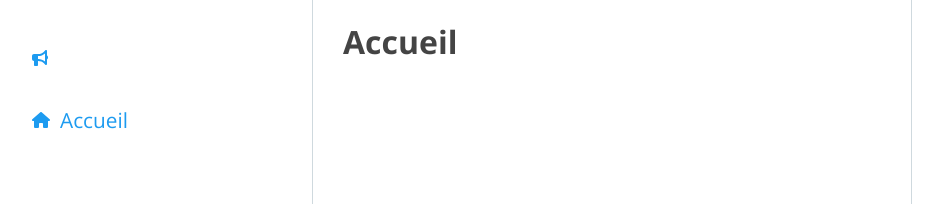
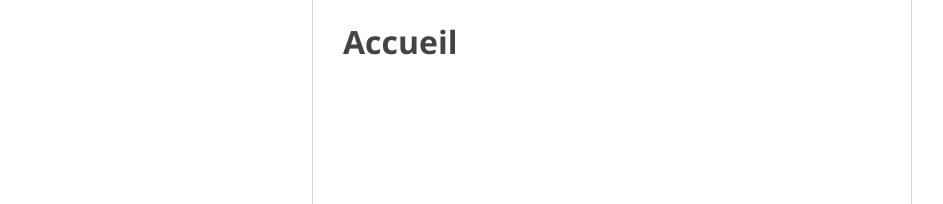
Before and after one commit to NtchPlayer/Festiv-app-frontend, a Vue app: page / in a window 1280 px wide. Shown: the top 204 px of the page, without its empty margins (28-971 px from the left). Built offline with nearby package versions, Linux system fonts and the light colour scheme; sample sign-in values are in the browser's storage.

Commit message:
remove aside menuz

```diff
--- a/src/App.vue
+++ b/src/App.vue
@@ -1,21 +1,10 @@
 <template>
-  <AsideMenu v-if="isAuth" />
   <router-view/>
 </template>
 
 <script>
-import AsideMenu from '@/components/AsideMenu'
-
 export default {
-  name: 'App',
-  components: {
-    AsideMenu
-  },
-  computed: {
-    isAuth () {
-      return this.$store.state.auth.status.loggedIn
-    }
-  }
+  name: 'App'
 }
 
 </script>
```
